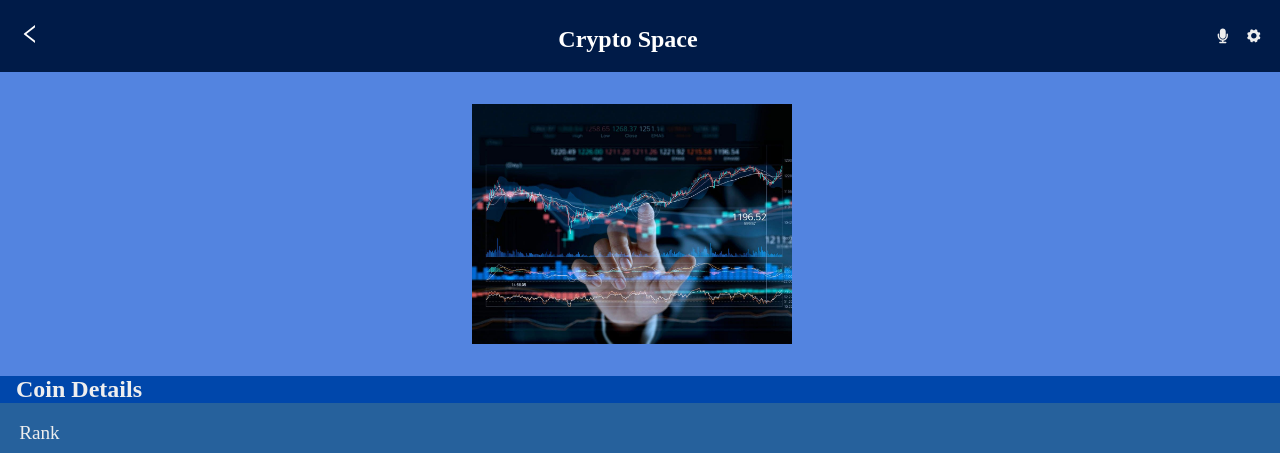
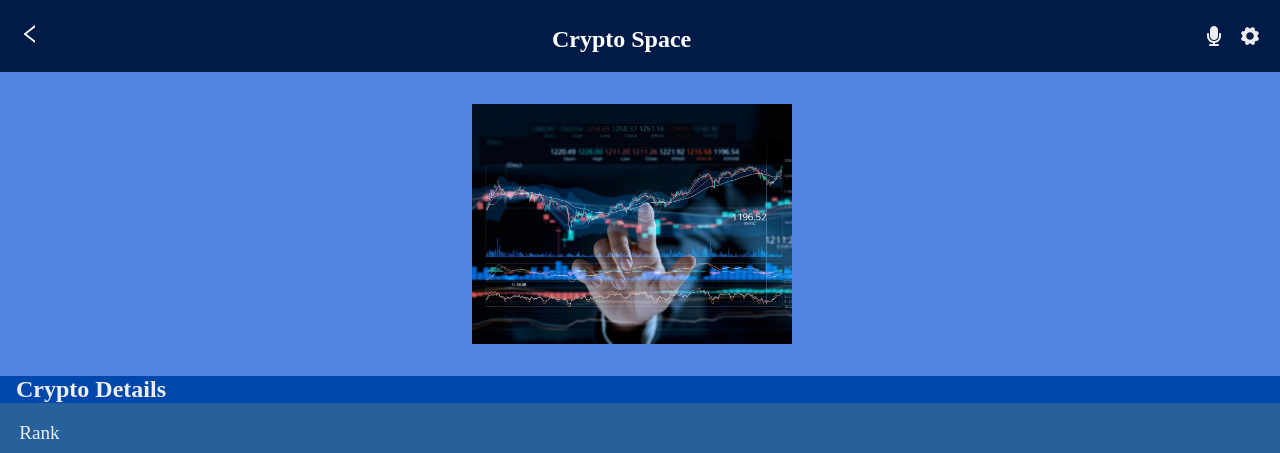
Before and after one commit to edubew/virtual-currency, a React (Create React App) app: page /coins/1 in a window 1280 px wide. Shown: the top 453 px of the page. Built offline with nearby package versions, Linux system fonts and the light colour scheme; no server answers.

Commit message:
Modify the navbar styling

```diff
--- a/src/components/CoinDetails.js
+++ b/src/components/CoinDetails.js
@@ -29,8 +29,8 @@ const CoinDetails = () => {
           <Link to="/">Crypto Space</Link>
         </h1>
         <div className="nav__icons">
-          <TiMicrophone />
-          <IoIosSettings />
+          <TiMicrophone className="icon" />
+          <IoIosSettings className="icon" />
         </div>
       </div>
       {coins === [] ? (
@@ -46,7 +46,7 @@ const CoinDetails = () => {
           </div>
 
           <div className="table__details">
-            <p>Coin Details</p>
+            <p>Crypto Details</p>
             <table key={coins.id}>
               <tbody>
                 <tr>
@@ -115,11 +115,11 @@ const Div = styled.div`
 
   .nav__icons {
     display: flex;
-    font-size: 1.1rem;
+    font-size: 1.5rem;
     gap: 0.8rem;
 
     @media screen and (max-width: 600px) {
-      font-size: 0.8rem;
+      font-size: 1rem;
     }
   }
 }
--- a/src/components/SearchBox.js
+++ b/src/components/SearchBox.js
@@ -11,7 +11,7 @@ const SearchBox = ({ search, setSearch }) => (
       type="text"
       value={search}
       onChange={(e) => setSearch(e.target.value.toLowerCase())}
-      placeholder="Search crypto by name"
+      placeholder="Search by name..."
       maxLength={50}
     />
   </Form>
```
